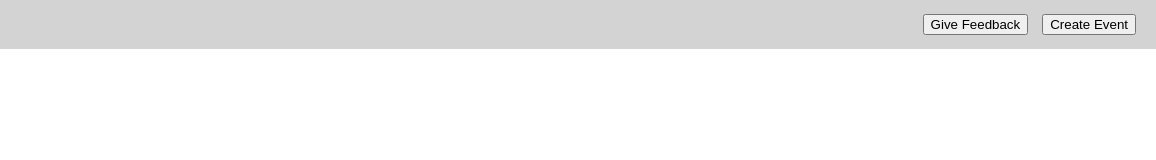
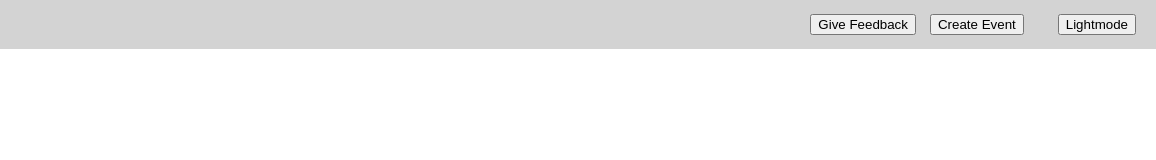
Before and after one commit to devtunahan/occasio, a plain HTML site: page index.html in a window 1280 px wide. Shown: the full height of the page, 124-1280 px from the left. Drawn offline with Linux system fonts and the light colour scheme.

Commit message:
added theme button

```diff
--- a/index.html
+++ b/index.html
@@ -12,6 +12,7 @@
        <div class="navBtns">
         <button type="button" class="navBtn" id="feedBackBtn">Give Feedback</button>
         <button type="button" class="navBtn" id="eventBtn">Create Event</button>
+        <button type="button" class="theme">Lightmode</button>
     </div>
     </nav>
 </body>
--- a/styles.css
+++ b/styles.css
@@ -13,3 +13,7 @@ margin: 0;
   .navBtn {
     margin-left: 10px;
   }
+
+.theme {
+    margin-left: 30px;
+}
```
